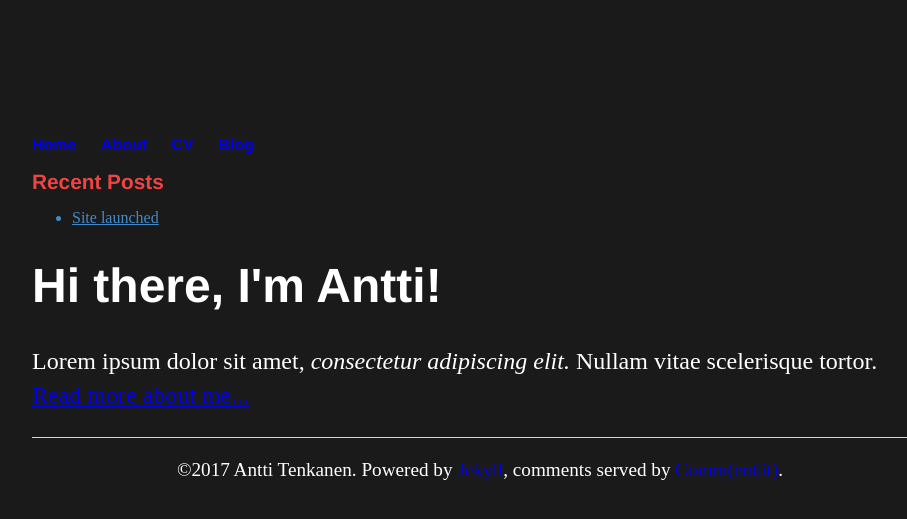
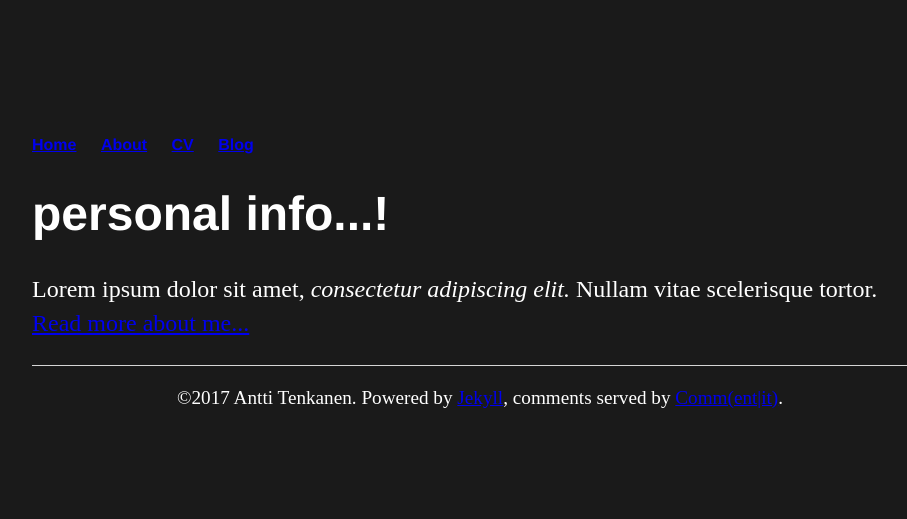
Before and after one commit to plantecophys/plantecophys, a Jekyll site: the page built from about/index.html, in a window 1280 px wide. Shown: the top 519 px of the page, without its empty margins (160-1067 px from the left). Built offline with Jekyll 4.4.1, drawn with Linux system fonts in a browser that asks for light colours.

Commit message:
Update index.html

```diff
--- a/about/index.html
+++ b/about/index.html
@@ -1,8 +1,8 @@
 ---
-layout: default
+layout: defaultnosidebar
 title: Antti Tenkanen
 ---
 <div class="blurb">
-	<h1>Hi there, I'm Antti!</h1>
+	<h1>personal info...!</h1>
 	<p>Lorem ipsum dolor sit amet,<em> consectetur adipiscing elit. </em> Nullam vitae scelerisque tortor. <a href="/about">Read more about me...</a></p>
 </div><!-- /.blurb -->
```
